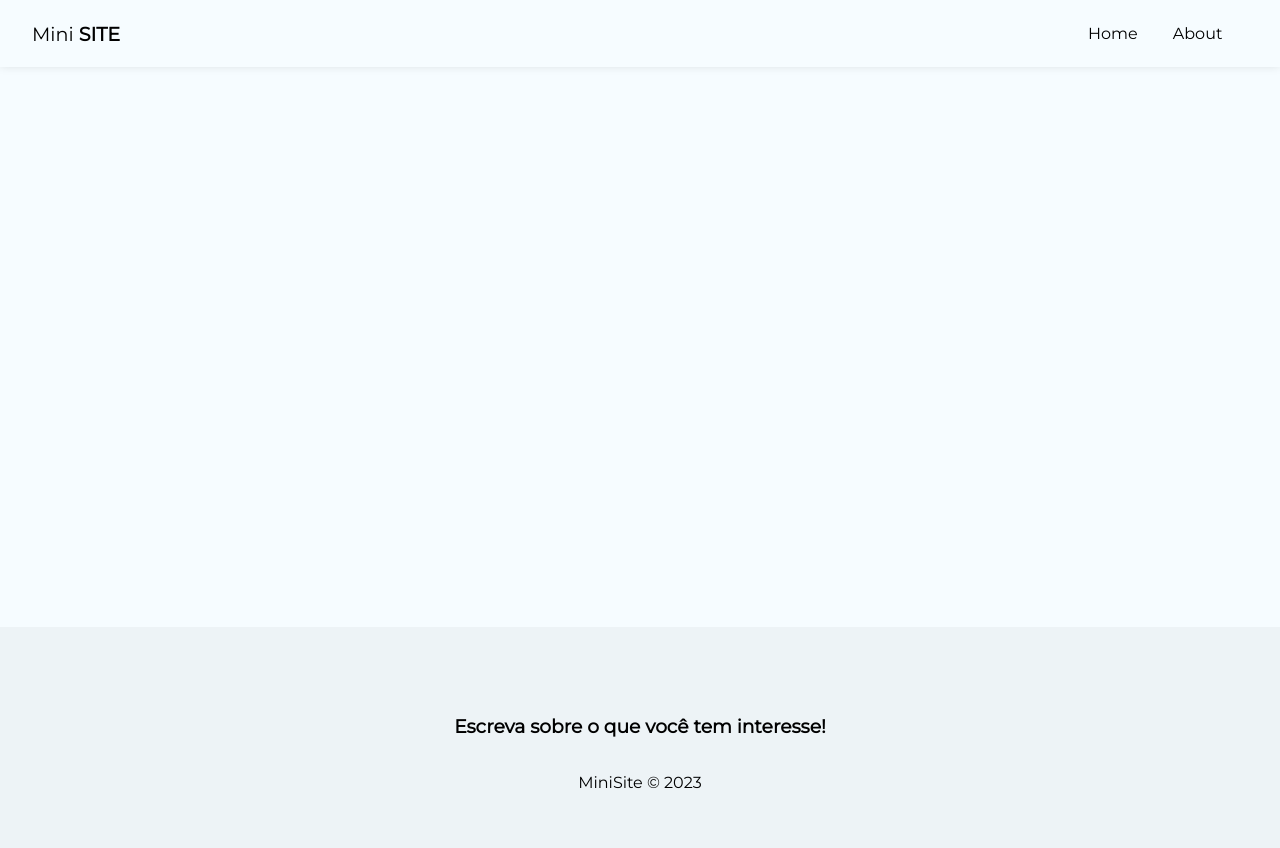
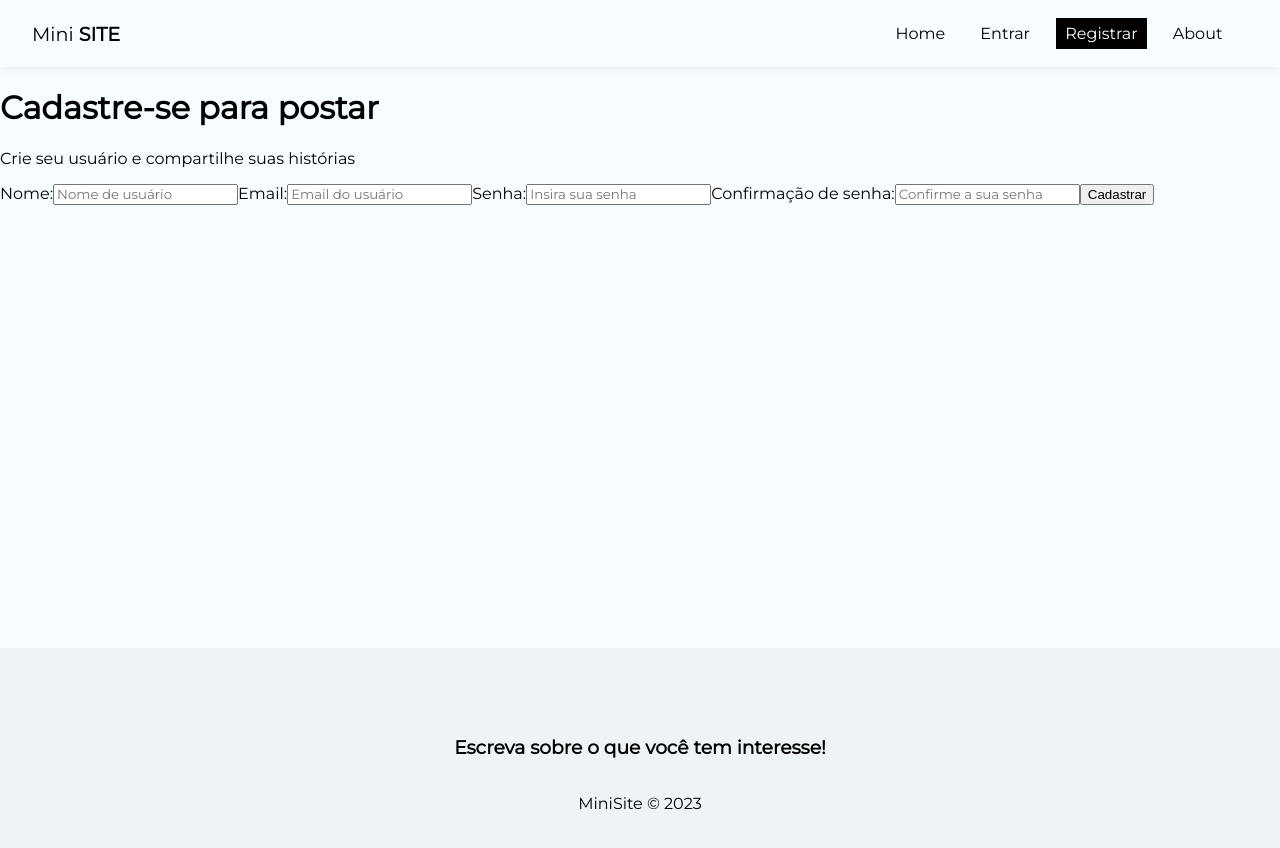
Before and after one commit to Jonas-Victor950/MiniSite, a React (Create React App) app in the folder minisite/: page /register in a window 1280 px wide. Shown: the top 848 px of the page. Built offline with nearby package versions, Linux system fonts and the light colour scheme.

Commit message:
Adding form

```diff
--- a/minisite/src/App.js
+++ b/minisite/src/App.js
@@ -5,6 +5,8 @@
 import About from './pages/About/About';
 import Navbar from './components/Navbar';
 import Footer from './components/Footer';
+import Login from './pages/Login/Login';
+import Register from './pages/Register/Register';
 
 // pages
 
@@ -17,6 +19,8 @@
           <Routes>
             <Route path='/' element={<Home/>}></Route>
             <Route path='/about' element={<About/>}></Route>
+            <Route path='/login' element={<Login/>}></Route>
+            <Route path='/register' element={<Register/>}></Route>
           </Routes>
         </div>
         <Footer/>
--- a/minisite/src/components/Navbar.js
+++ b/minisite/src/components/Navbar.js
@@ -16,6 +16,16 @@
 
         </li>
         <li>
+            <NavLink to="/login" className={({ isActive }) => (isActive ? styles.active : "")}>
+                Entrar
+            </NavLink>
+        </li>
+        <li>
+            <NavLink to="/register" className={({ isActive }) => (isActive ? styles.active : "")}>
+                Registrar
+            </NavLink>
+        </li>
+        <li>
             <NavLink to="/about" className={({ isActive }) => (isActive ? styles.active : "")}>
                 About
             </NavLink>
--- /dev/null
+++ b/minisite/src/pages/Login/Login.js
@@ -0,0 +1,11 @@
+import styles from "./Login.module.css"
+
+const Login = () => {
+  return (
+    <div>
+        <h2>Login</h2>
+    </div>
+  )
+}
+
+export default Login
--- /dev/null
+++ b/minisite/src/pages/Register/Register.js
@@ -0,0 +1,34 @@
+import styles from "./Register.module.css";
+
+import {useState, useEffect} from "react"
+
+
+const Register = () => {
+  return (
+    <div>
+        <h1>Cadastre-se para postar</h1>
+        <p>Crie seu usuário e compartilhe suas histórias</p>
+        <form action="">
+          <label htmlFor="">
+            <span>Nome:</span>
+            <input type="text" name="displayName" required placeholder="Nome de usuário" />
+          </label>
+          <label htmlFor="">
+            <span>Email:</span>
+            <input type="email" name="email" required placeholder="Email do usuário" />
+          </label>
+          <label htmlFor="">
+            <span>Senha:</span>
+            <input type="password" name="password" required placeholder="Insira sua senha" />
+          </label>
+          <label htmlFor="">
+            <span>Confirmação de senha:</span>
+            <input type="password" name="confirmPassword" required placeholder="Confirme a sua senha" />
+          </label>
+          <button className="btn">Cadastrar</button>
+        </form>
+    </div>
+  )
+}
+
+export default Register
--- /dev/null
+++ b/minisite/src/pages/Register/Register.module.css
@@ -0,0 +1,7 @@
+.register {
+    text-align: center;
+}
+
+.register p {
+    color: #aaa;
+}
```
Also changed, not shown: minisite/src/pages/Login/Login.module.css (added).
